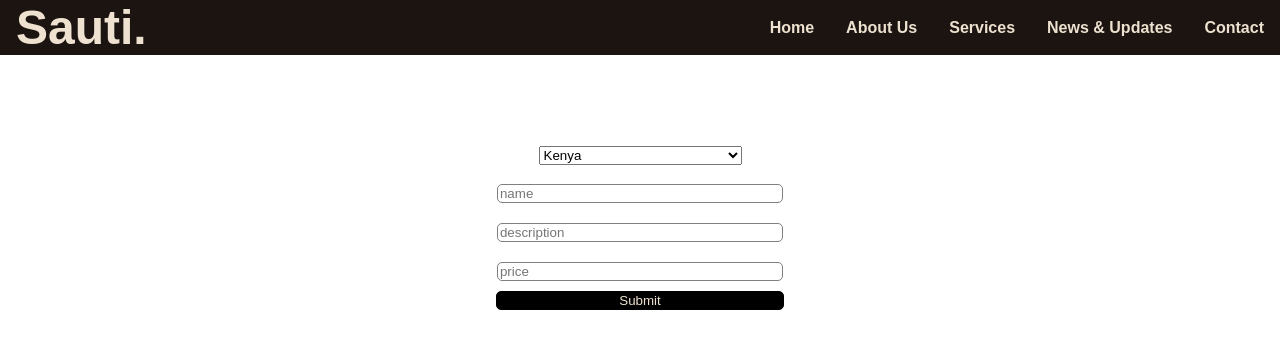
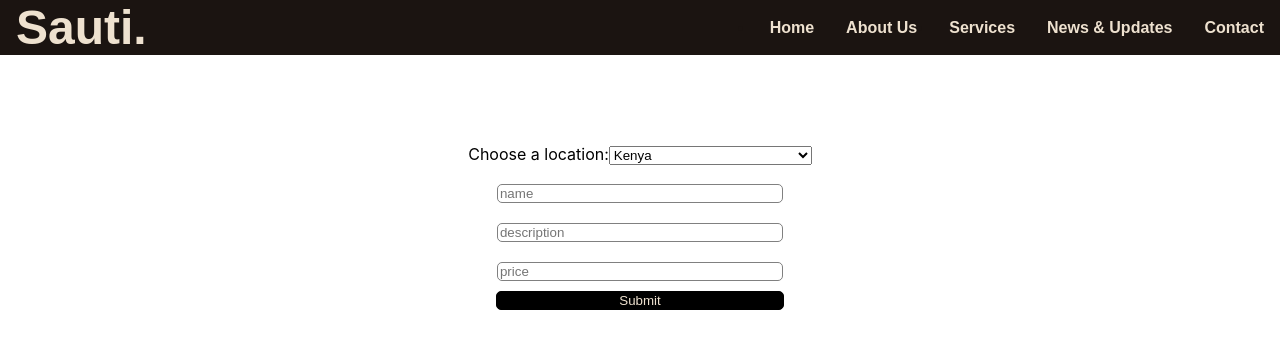
Before and after one commit to raaudain/Frontend, a React (Create React App) app in the folder sauti-africa/: page / in a window 1280 px wide. Shown: the top 348 px of the page. Built offline with nearby package versions, Linux system fonts and the light colour scheme.

Commit message:
commiting to restyle User-Login

```diff
--- a/sauti-africa/package.json
+++ b/sauti-africa/package.json
@@ -13,6 +13,7 @@
     "react-dom": "^16.12.0",
     "react-scripts": "3.3.0",
     "react-strap": "^0.0.1",
+    "styled-components": "^4.4.1",
     "yup": "^0.28.0"
   },
   "scripts": {
--- a/sauti-africa/src/AddItem/AddItem.js
+++ b/sauti-africa/src/AddItem/AddItem.js
@@ -5,7 +5,8 @@ import axios from 'axios';
 import { Nav, NavItem, NavLink } from 'reactstrap';
 import '../Styles/styles.css';
 
-function AddItem({ errors, touched, isSubmitting, setFieldValue }) {
+function AddItem({ errors, touched, isSubmitting }) {
+
     return (
         <div>
             <div className="nav">
@@ -32,6 +33,7 @@ function AddItem({ errors, touched, isSubmitting, setFieldValue }) {
                 <div className="container">
                     <div className="input">
                         {touched.l_id && errors.l_id && <p>{errors.l_id}</p>}
+                        <label htmlFor="l_id">Choose a location:</label>
                         <Field name="l_id" as="select" placeholder="Select.." >
                             <option value="Kenya">Kenya</option>
                             <option value="Uganda">Uganda</option>
```
Also changed, not shown: 1 other file (tests, documents, lock files or other folders).
